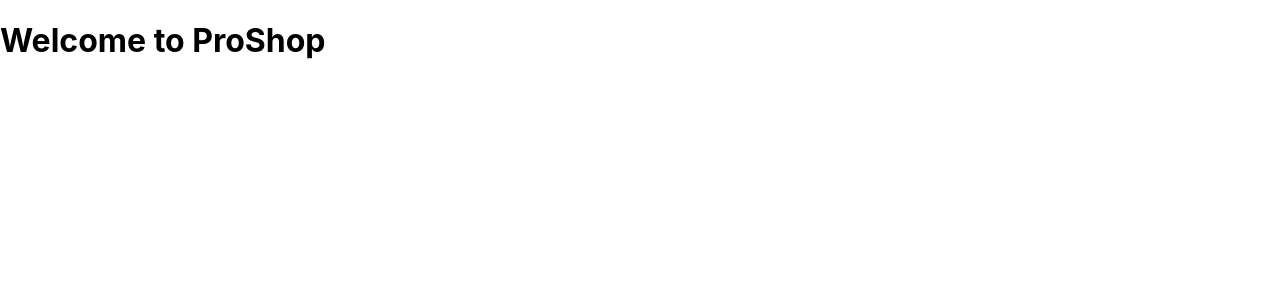
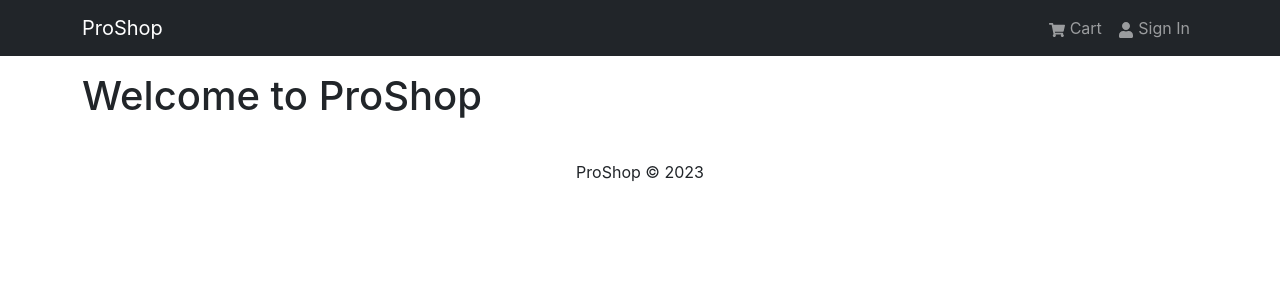
Before and after one commit to Fraser-Dunn/proshop-v2, a React (Create React App) app in the folder frontend/: page / in a window 1280 px wide. Shown: the top 300 px of the page. Built offline with nearby package versions, Linux system fonts and the light colour scheme.

Commit message:
Header and Footer with vanilla BootStrap

```diff
--- a/frontend/package.json
+++ b/frontend/package.json
@@ -6,8 +6,11 @@
     "@testing-library/jest-dom": "^5.16.5",
     "@testing-library/react": "^13.4.0",
     "@testing-library/user-event": "^13.5.0",
+    "bootstrap": "^5.2.3",
     "react": "^18.2.0",
+    "react-bootstrap": "^2.7.4",
     "react-dom": "^18.2.0",
+    "react-icons": "^4.9.0",
     "react-scripts": "5.0.1",
     "web-vitals": "^2.1.4"
   },
--- a/frontend/src/App.js
+++ b/frontend/src/App.js
@@ -1,9 +1,19 @@
-import React from 'react'
+import { Container } from "react-bootstrap";
+import Header from "./components/Header";
+import Footer from "./components/Footer";
 
 const App = () => {
   return (
-    <h1>Welcome to ProShop</h1>
-  )
-}
+    <>
+      <Header />
+      <main className="py-3">
+        <Container>
+          <h1>Welcome to ProShop</h1>
+        </Container>
+      </main>
+      <Footer />
+    </>
+  );
+};
 
-export default App
+export default App;
--- /dev/null
+++ b/frontend/src/components/Footer.jsx
@@ -0,0 +1,19 @@
+import { Container, Row, Col } from "react-bootstrap";
+
+const Footer = () => {
+  const currentYear = new Date().getFullYear();
+
+  return (
+    <footer>
+      <Container>
+        <Row>
+          <Col className="text-center py-3">
+            <p>ProShop &copy; {currentYear}</p>
+          </Col>
+        </Row>
+      </Container>
+    </footer>
+  );
+};
+
+export default Footer;
--- /dev/null
+++ b/frontend/src/components/Header.jsx
@@ -0,0 +1,28 @@
+import { Navbar, Nav, Container } from "react-bootstrap";
+import NavbarCollapse from "react-bootstrap/esm/NavbarCollapse";
+import { FaShoppingCart, FaUser } from "react-icons/fa";
+
+const Header = () => {
+  return (
+    <header>
+      <Navbar bg="dark" variant="dark" expand="lg" collapseOnSelect>
+        <Container>
+          <Navbar.Brand href="/">ProShop</Navbar.Brand>
+          <Navbar.Toggle aria-controls="basic-navbar-nav" />
+          <NavbarCollapse id="basic-navbar-nav">
+            <Nav className="ms-auto">
+              <Nav.Link href="/cart">
+                <FaShoppingCart /> Cart
+              </Nav.Link>
+              <Nav.Link href="/login">
+                <FaUser /> Sign In
+              </Nav.Link>
+            </Nav>
+          </NavbarCollapse>
+        </Container>
+      </Navbar>
+    </header>
+  );
+};
+
+export default Header;
--- a/frontend/src/index.js
+++ b/frontend/src/index.js
@@ -1,5 +1,6 @@
 import React from 'react';
 import ReactDOM from 'react-dom/client';
+import "bootstrap/dist/css/bootstrap.min.css"
 import './index.css';
 import App from './App';
 import reportWebVitals from './reportWebVitals';
@@ -11,7 +12,4 @@
   </React.StrictMode>
 );
 
-// If you want to start measuring performance in your app, pass a function
-// to log results (for example: reportWebVitals(console.log))
-// or send to an analytics endpoint. Learn more: https://bit.ly/CRA-vitals
 reportWebVitals();
```
Also changed, not shown: 1 other file (tests, documents, lock files or other folders).
